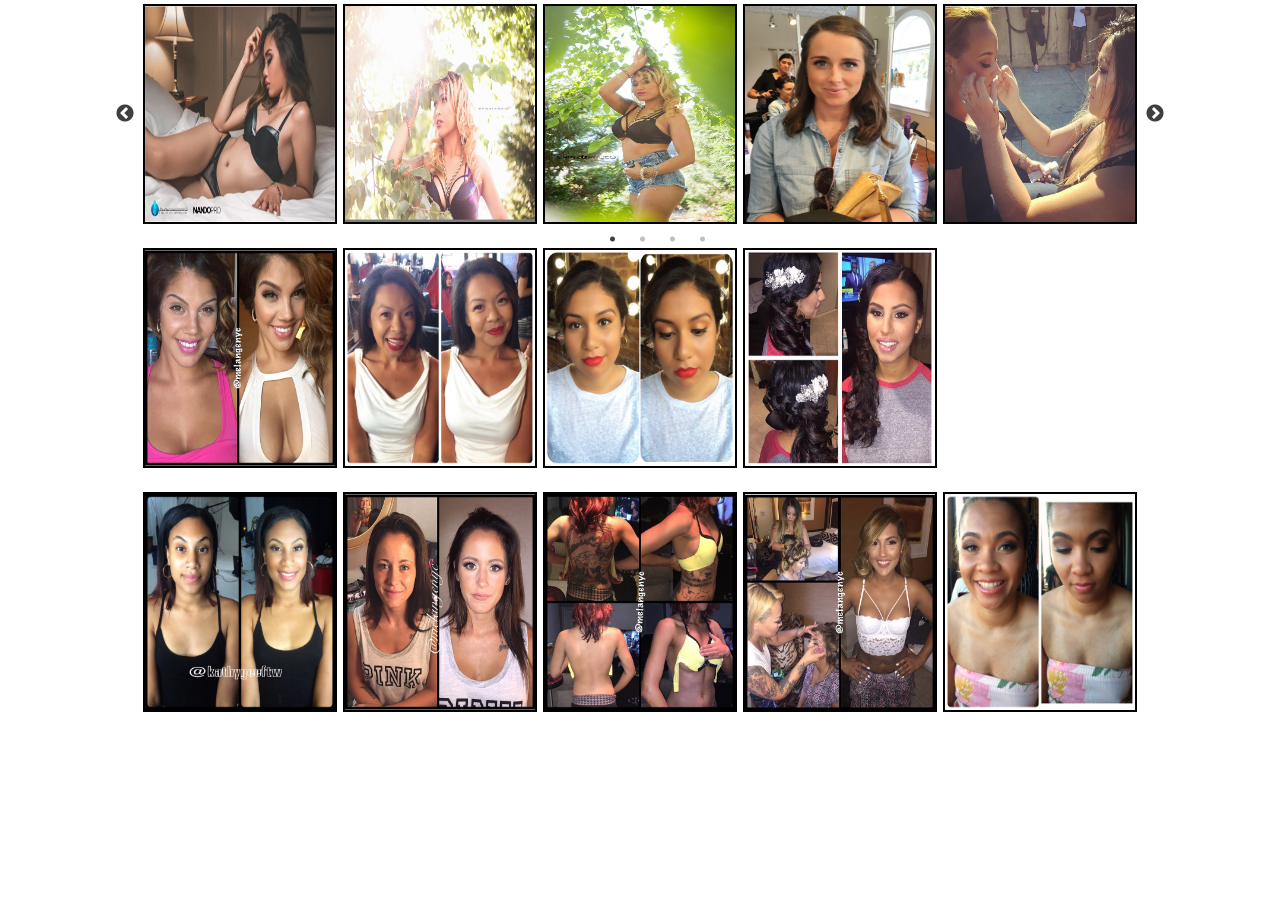
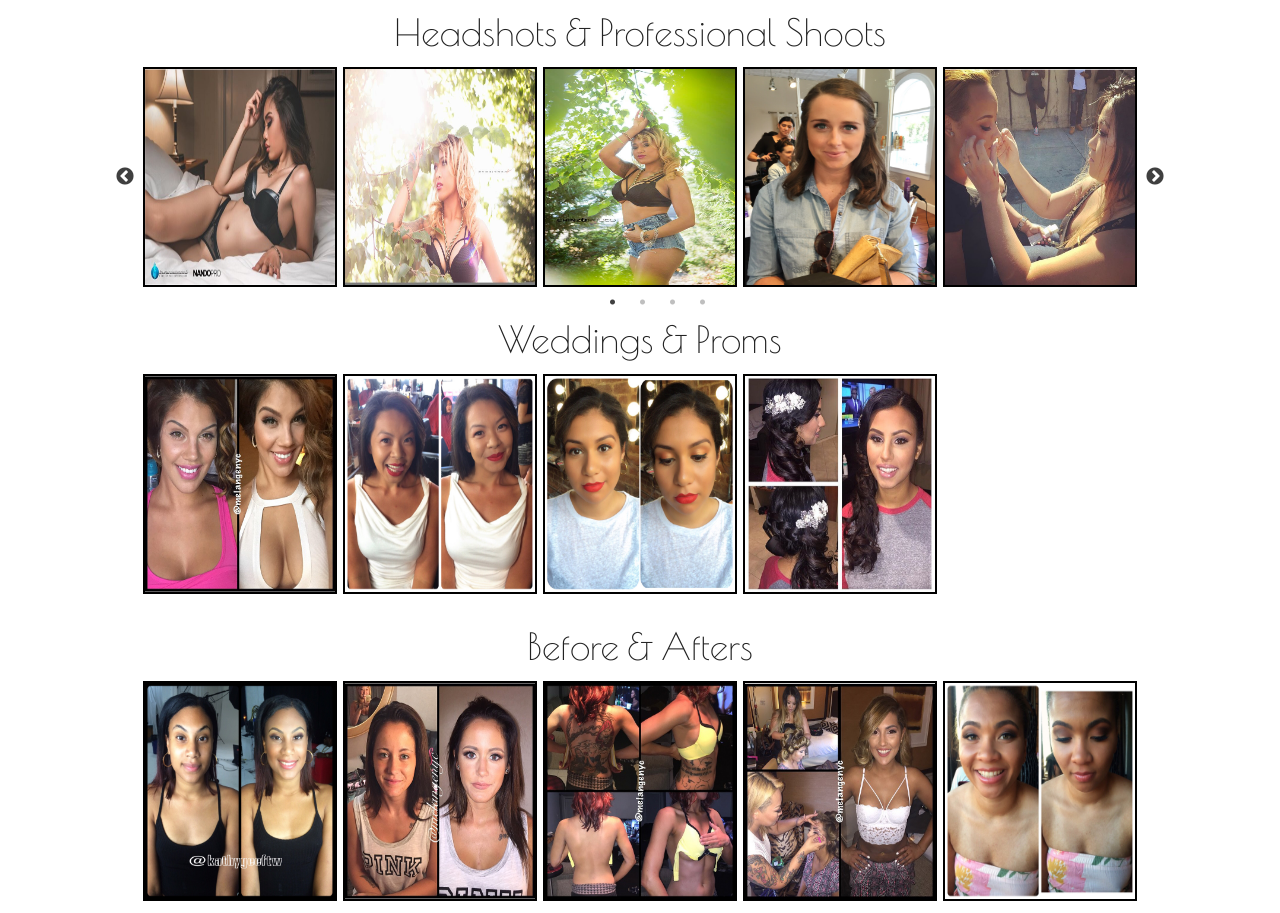
Before and after one commit to Krazian/Kathy-Site, a Node server app: page / in a window 1280 px wide. Shown: the part 285-1198 px from the top of the page. Run offline with Node 20, Linux system fonts and the light colour scheme; some libraries are stand-ins or nearby versions.

Commit message:
something

```diff
--- a/public/style.css
+++ b/public/style.css
@@ -81,10 +81,13 @@ a:active {
 
 h2{
 	font-family: 'Poiret One', cursive;
+	text-align: center;
 }
 
 p{
 	font-family: 'Poiret One', cursive;
+	text-align: center;
+	font-weight: bold;
 }
 
 footer{
--- a/views/index.ejs
+++ b/views/index.ejs
@@ -59,7 +59,7 @@
     <div class="large-3 medium-3 small-3 columns" id="links">
 	    <a href="http://www.facebook.com/" class="fa fa-facebook-official" id="icons"></a>
 	    <a href="http://www.twitter.com/" class="fa fa-twitter-square" id="icons"></a>
-	    <a href="http://www.instagram.com/" class="fa fa-instagram" id="icons"></a>
+	    <a href="https://instagram.com/kathygeeftw/" class="fa fa-instagram" id="icons"></a>
 	    <a href="http://www.flickr.com/" class="fa fa-flickr" id="icons"></a>
   	</div>
   <!-- End foundation nav bar -->
@@ -68,10 +68,13 @@
  </div>
 
 	<!-- Kathy's images. Will be populated with jQuery -->
+	<h2>Headshots & Professional Shoots</h2>
 	<div class="headshots"></div>
 	</br>
+	<h2>Weddings & Proms</h2>
 	<div class="wedding-and-prom"></div>
 	</br>
+	<h2>Before & Afters</h2>
 	<div class="before-and-after"></div>
 
 	<footer>Designed by Johnathan Chei. All Rights Reserved.</footer>
```
